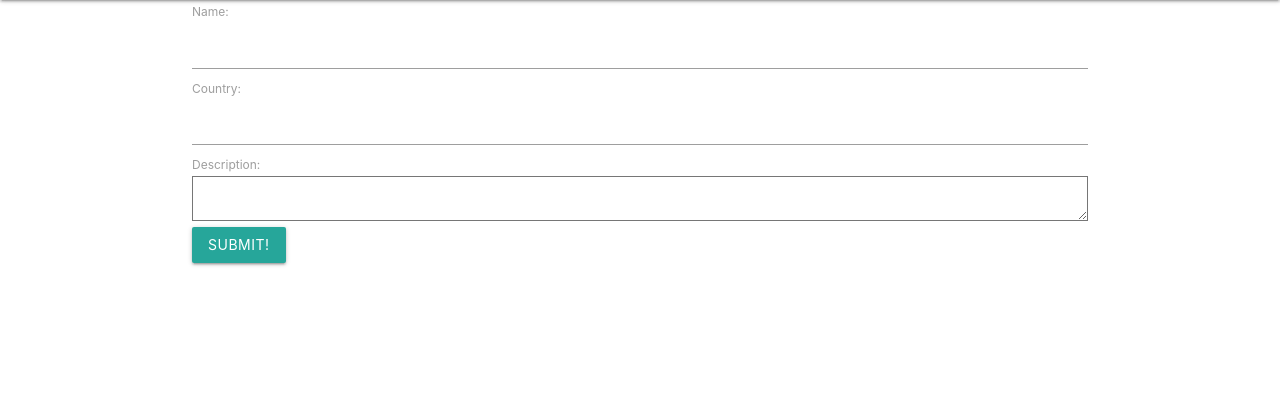
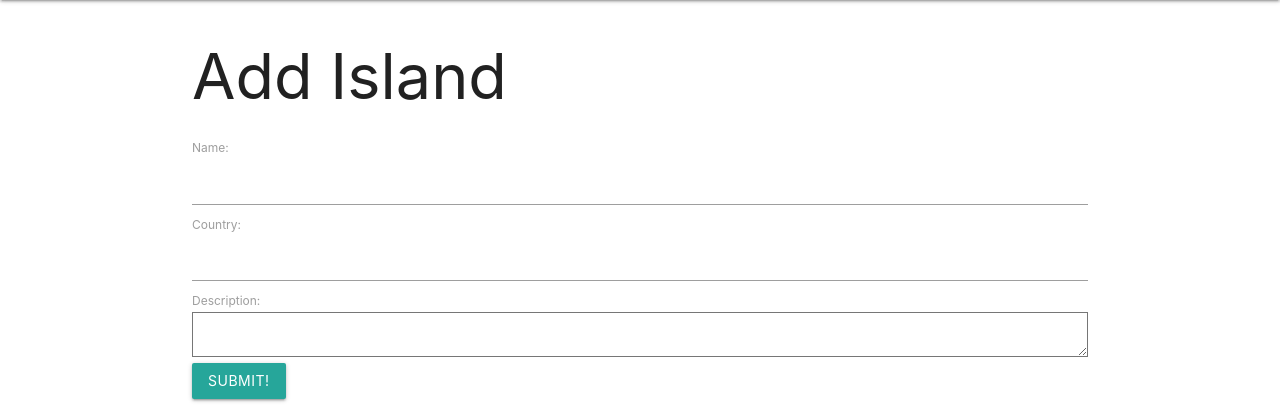
Before and after one commit to danusem/island_collector, a Django app: page /islands/create/ in a window 1280 px wide. Shown: the part 64-484 px from the top of the page. Run offline with Django 3.2, Linux system fonts and the light colour scheme.

Commit message:
update island form

```diff
--- a/main_app/templates/main_app/island_form.html
+++ b/main_app/templates/main_app/island_form.html
@@ -1,6 +1,12 @@
 {% extends 'base.html' %}
 
 {% block content %}
+
+{% if object %}
+    <h1>Edit <span class="teal-text">{{ object.name }}</span></h1>
+{% else %}
+    <h1>Add Island</h1>
+{% endif %}
 
 <form action="" method="post">
     {% csrf_token %}
```
